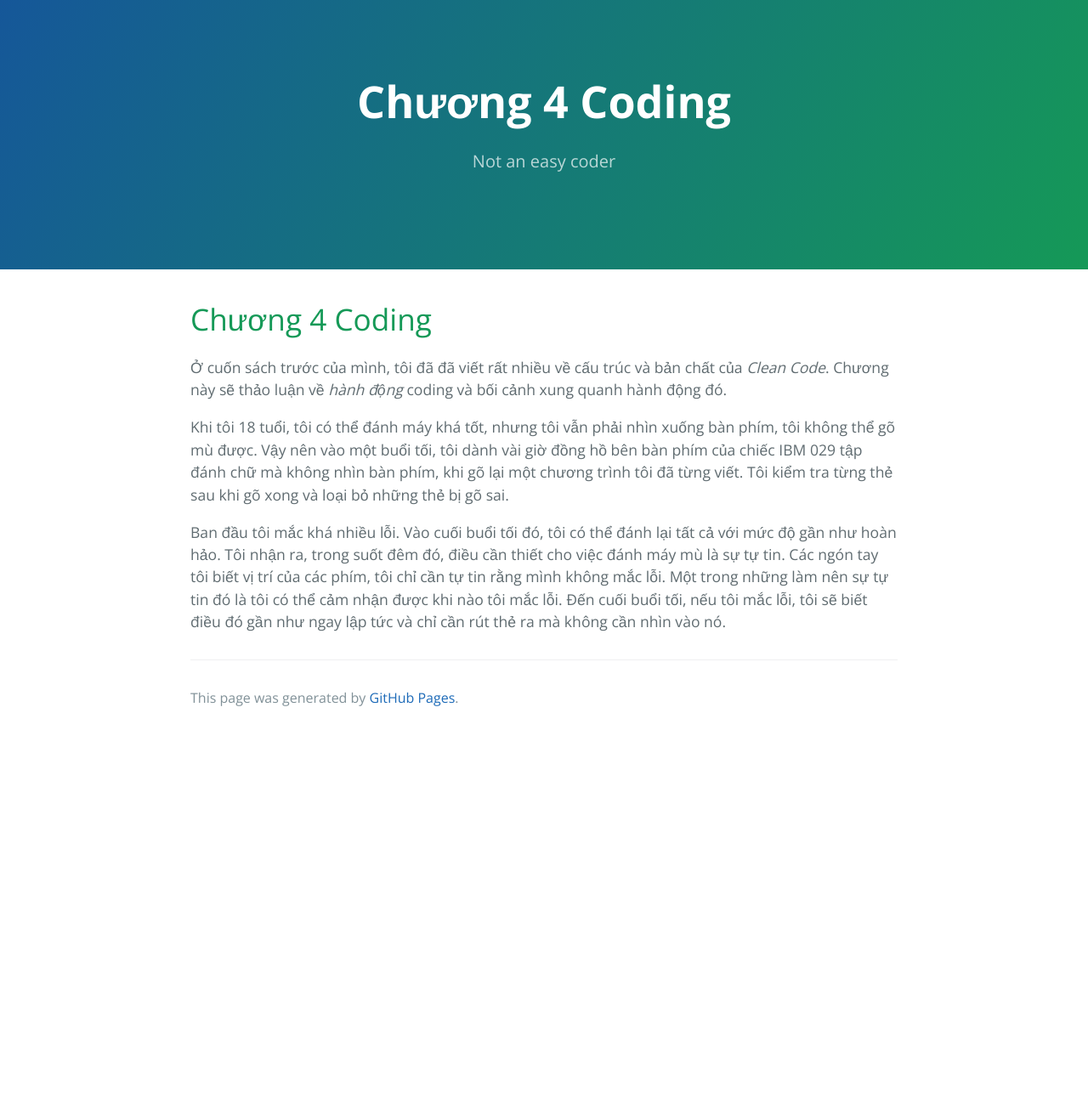
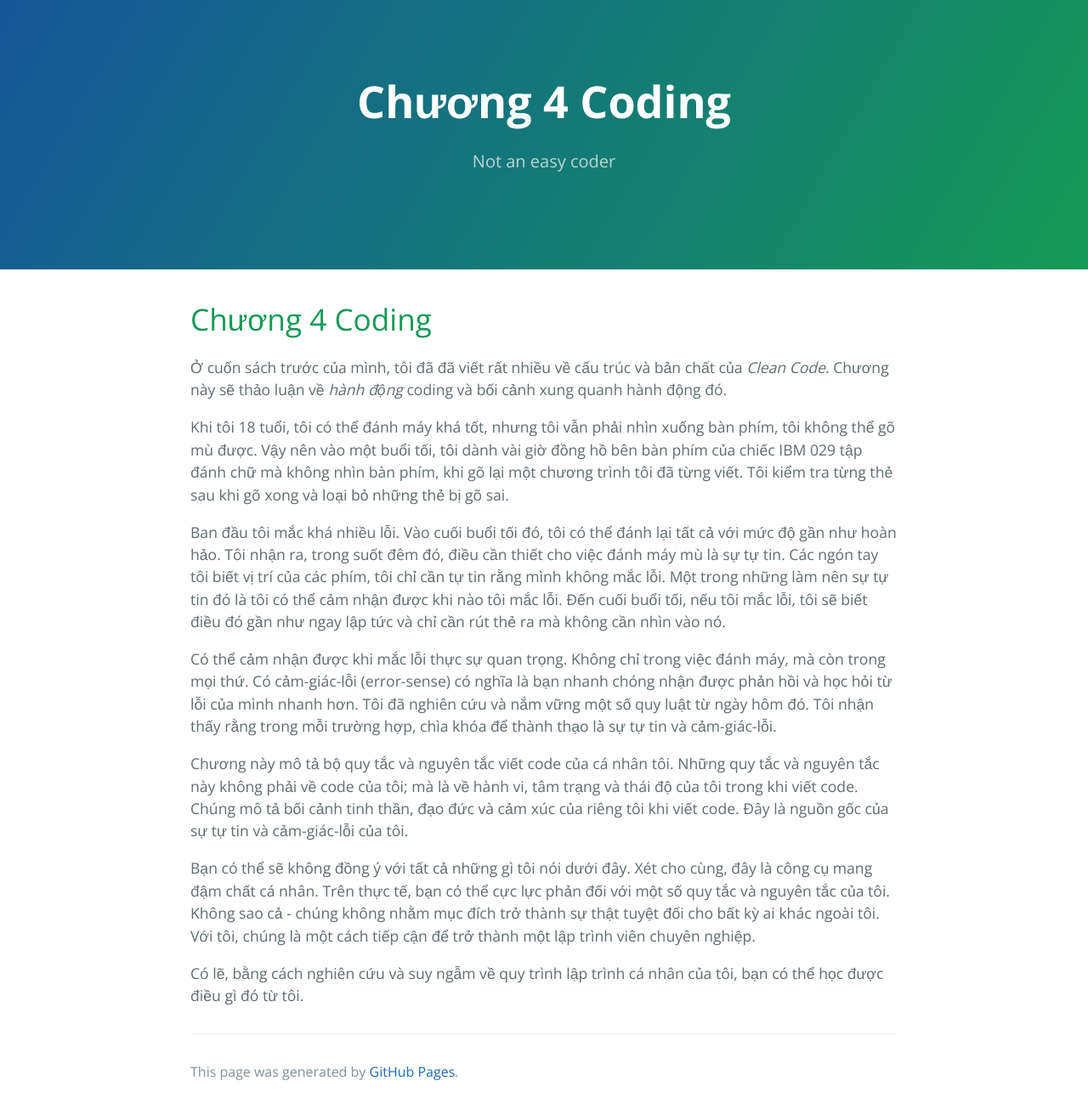
Before and after one commit to HaiBV/haibv.github.io, a Jekyll site: the page built from clean-coder/chapter-4-coding.md, in a window 1280 px wide. Shown: the whole page at 85% size. Built offline with Jekyll 4.4.1, drawn with Linux system fonts in a browser that asks for light colours; our own code applies the rules of GitHub Pages for plain Markdown files; before the commit the page ends 900 px from its top, so only the background shows below that.

Commit message:
Book - The Clean Coder - Chapter 4 - Coding

```diff
--- a/clean-coder/chapter-4-coding.md
+++ b/clean-coder/chapter-4-coding.md
@@ -9,3 +9,11 @@ layout: default
 Khi tôi 18 tuổi, tôi có thể đánh máy khá tốt, nhưng tôi vẫn phải nhìn xuống bàn phím, tôi không thể gõ mù được. Vậy nên vào một buổi tối, tôi dành vài giờ đồng hồ bên bàn phím của chiếc IBM 029 tập đánh chữ mà không nhìn bàn phím, khi gõ lại một chương trình tôi đã từng viết. Tôi kiểm tra từng thẻ sau khi gõ xong và loại bỏ những thẻ bị gõ sai.
 
 Ban đầu tôi mắc khá nhiều lỗi. Vào cuối buổi tối đó, tôi có thể đánh lại tất cả với mức độ gần như hoàn hảo. Tôi nhận ra, trong suốt đêm đó, điều cần thiết cho việc đánh máy mù là sự tự tin. Các ngón tay tôi biết vị trí của các phím, tôi chỉ cần tự tin rằng mình không mắc lỗi. Một trong những làm nên sự tự tin đó là tôi có thể cảm nhận được khi nào tôi mắc lỗi. Đến cuối buổi tối, nếu tôi mắc lỗi, tôi sẽ biết điều đó gần như ngay lập tức và chỉ cần rút thẻ ra mà không cần nhìn vào nó.
+
+Có thể cảm nhận được khi mắc lỗi thực sự quan trọng. Không chỉ trong việc đánh máy, mà còn trong mọi thứ. Có cảm-giác-lỗi (error-sense) có nghĩa là bạn nhanh chóng nhận được phản hồi và học hỏi từ lỗi của mình nhanh hơn. Tôi đã nghiên cứu và nắm vững một số quy luật từ ngày hôm đó. Tôi nhận thấy rằng trong mỗi trường hợp, chìa khóa để thành thạo là sự tự tin và cảm-giác-lỗi.
+
+Chương này mô tả bộ quy tắc và nguyên tắc viết code của cá nhân tôi. Những quy tắc và nguyên tắc này không phải về code của tôi; mà là về hành vi, tâm trạng và thái độ của tôi trong khi viết code. Chúng mô tả bối cảnh tinh thần, đạo đức và cảm xúc của riêng tôi khi viết code. Đây là nguồn gốc của sự tự tin và cảm-giác-lỗi của tôi.
+
+Bạn có thể sẽ không đồng ý với tất cả những gì tôi nói dưới đây. Xét cho cùng, đây là công cụ mang đậm chất cá nhân. Trên thực tế, bạn có thể cực lực phản đối với một số quy tắc và nguyên tắc của tôi. Không sao cả - chúng không nhằm mục đích trở thành sự thật tuyệt đối cho bất kỳ ai khác ngoài tôi. Với tôi, chúng là một cách tiếp cận để trở thành một lập trình viên chuyên nghiệp.
+
+Có lẽ, bằng cách nghiên cứu và suy ngẫm về quy trình lập trình cá nhân của tôi, bạn có thể học được điều gì đó từ tôi.
```
